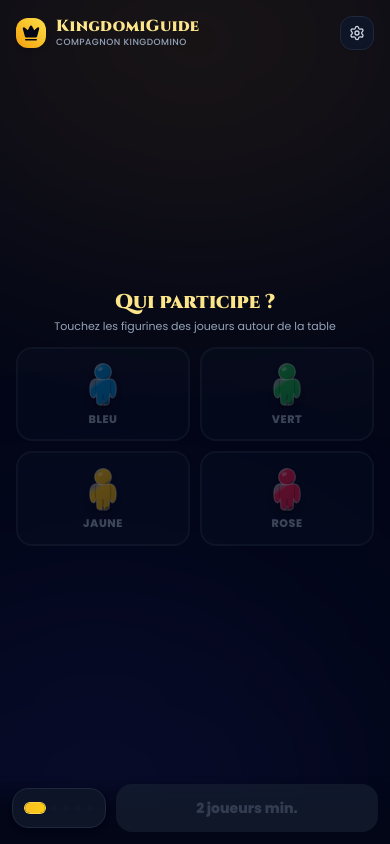
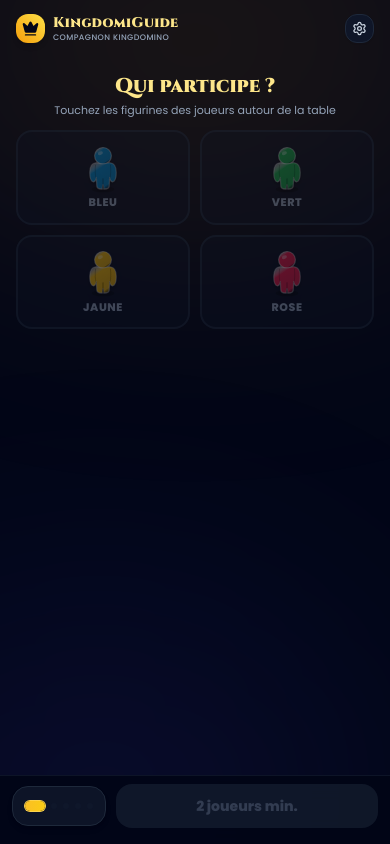
Before and after one commit to Hauryon34/KingdomiGuide, a React (Vite) app: page / in a window 390 px wide. Built offline with nearby package versions, Linux system fonts and the light colour scheme.

Commit message:
Fix mobile viewport lock, double top breathing room, and polish clean splash screen

```diff
--- a/index.html
+++ b/index.html
@@ -1,5 +1,5 @@
 <!doctype html>
-<html lang="fr" class="h-full bg-slate-950 text-slate-100">
+<html lang="fr" class="fixed inset-0 w-full h-full overflow-hidden bg-slate-950 text-slate-100">
   <head>
     <meta charset="UTF-8" />
     <link rel="icon" type="image/svg+xml" href="/icon.svg" />
@@ -15,8 +15,8 @@
     <link rel="preconnect" href="https://fonts.gstatic.com" crossorigin>
     <link href="https://fonts.googleapis.com/css2?family=Cinzel:wght@600;700;800;900&family=Poppins:wght@400;500;600;700;800&display=swap" rel="stylesheet">
   </head>
-  <body class="h-full font-game antialiased selection:bg-amber-500 selection:text-slate-950 overflow-x-hidden">
-    <div id="root" class="h-full"></div>
+  <body class="fixed inset-0 w-full h-full overflow-hidden font-game antialiased selection:bg-amber-500 selection:text-slate-950">
+    <div id="root" class="w-full h-full overflow-hidden"></div>
     <script type="module" src="/src/main.jsx"></script>
   </body>
 </html>
--- a/src/App.jsx
+++ b/src/App.jsx
@@ -189,7 +189,7 @@
             type="button"
             disabled={!isPlayersReady}
             onClick={handleValidatePlayers}
-            className={`flex-1 py-3.5 px-4 rounded-2xl font-black text-sm flex items-center justify-center gap-1.5 transition-all ${
+            className={`flex-1 py-3 px-4 rounded-2xl font-black text-sm flex items-center justify-center gap-1.5 transition-all ${
               isPlayersReady
                 ? 'bg-gradient-to-r from-amber-500 to-yellow-500 text-slate-950 shadow-lg shadow-amber-500/25 hover:scale-[1.01] active:scale-[0.98]'
                 : 'bg-slate-800 text-slate-500 cursor-not-allowed opacity-50'
@@ -204,7 +204,7 @@
           <button
             type="button"
             onClick={() => goToStep(2)}
-            className="flex-1 py-3.5 px-4 rounded-2xl font-black text-sm flex items-center justify-center gap-1.5 bg-gradient-to-r from-amber-500 to-yellow-500 text-slate-950 shadow-lg shadow-amber-500/25 hover:scale-[1.01] active:scale-[0.98] transition-all"
+            className="flex-1 py-3 px-4 rounded-2xl font-black text-sm flex items-center justify-center gap-1.5 bg-gradient-to-r from-amber-500 to-yellow-500 text-slate-950 shadow-lg shadow-amber-500/25 hover:scale-[1.01] active:scale-[0.98] transition-all"
           >
             <span>Continuer</span>
             <ArrowRight size={16} />
@@ -215,7 +215,7 @@
           <button
             type="button"
             onClick={() => goToStep(3)}
-            className="flex-1 py-3.5 px-4 rounded-2xl font-black text-sm flex items-center justify-center gap-1.5 bg-gradient-to-r from-emerald-500 to-green-600 text-white shadow-lg shadow-emerald-500/25 hover:scale-[1.01] active:scale-[0.98] transition-all"
+            className="flex-1 py-3 px-4 rounded-2xl font-black text-sm flex items-center justify-center gap-1.5 bg-gradient-to-r from-emerald-500 to-green-600 text-white shadow-lg shadow-emerald-500/25 hover:scale-[1.01] active:scale-[0.98] transition-all"
           >
             <span>Scores</span>
             <ArrowRight size={16} />
@@ -226,7 +226,7 @@
           <button
             type="button"
             onClick={() => goToStep(4)}
-            className="flex-1 py-3.5 px-4 rounded-2xl font-black text-sm flex items-center justify-center gap-1.5 bg-gradient-to-r from-amber-500 via-yellow-400 to-amber-500 text-slate-950 shadow-lg shadow-amber-500/25 hover:scale-[1.01] active:scale-[0.98] transition-all"
+            className="flex-1 py-3 px-4 rounded-2xl font-black text-sm flex items-center justify-center gap-1.5 bg-gradient-to-r from-amber-500 via-yellow-400 to-amber-500 text-slate-950 shadow-lg shadow-amber-500/25 hover:scale-[1.01] active:scale-[0.98] transition-all"
           >
             <span>Podium</span>
             <ArrowRight size={16} />
@@ -237,7 +237,7 @@
           <button
             type="button"
             onClick={handleImmediateRematch}
-            className="flex-1 py-3.5 px-4 rounded-2xl font-black text-sm flex items-center justify-center gap-1.5 bg-gradient-to-r from-amber-500 to-yellow-500 text-slate-950 shadow-lg shadow-amber-500/25 hover:scale-[1.01] active:scale-[0.98] transition-all"
+            className="flex-1 py-3 px-4 rounded-2xl font-black text-sm flex items-center justify-center gap-1.5 bg-gradient-to-r from-amber-500 to-yellow-500 text-slate-950 shadow-lg shadow-amber-500/25 hover:scale-[1.01] active:scale-[0.98] transition-all"
           >
             {isDynastyMode ? (
               dynastyRound < 3 ? (
@@ -265,7 +265,7 @@
   };
 
   return (
-    <div className="h-[100dvh] max-h-[100dvh] bg-slate-950 text-slate-100 flex flex-col justify-between antialiased relative overflow-hidden">
+    <div className="fixed inset-0 w-full h-full bg-slate-950 text-slate-100 flex flex-col justify-between overflow-hidden select-none">
       {/* Splash Screen */}
       {showSplash && <SplashScreen onFinish={() => setShowSplash(false)} />}
 
@@ -275,49 +275,49 @@
         <div className="absolute -bottom-40 right-10 w-[500px] h-[400px] bg-indigo-600/10 rounded-full blur-[130px]"></div>
       </div>
 
-      {/* Responsive Container (Wrapper pour simulation S25 Ultra sur PC) */}
+      {/* Desktop / Mobile Frame Container */}
       <div className={`w-full flex-1 flex flex-col justify-between mx-auto h-full overflow-hidden ${
         isMobileFrame
           ? 'max-w-[412px] my-auto max-h-[890px] rounded-[40px] border-8 border-slate-800 bg-slate-950 shadow-2xl relative'
           : 'max-w-md'
       }`}>
-        {/* Header Fixe Aéré */}
-        <header className="shrink-0 w-full px-4 pt-4 pb-2 flex items-center justify-between z-30">
+        {/* Header Fixe en Haut */}
+        <header className="shrink-0 w-full px-4 pt-3.5 pb-2 flex items-center justify-between z-30">
           <div
             onClick={() => goToStep(0)}
-            className="flex items-center gap-2.5 cursor-pointer hover:opacity-90 transition-opacity"
+            className="flex items-center gap-2 cursor-pointer hover:opacity-90 transition-opacity"
           >
             <div className="p-1.5 rounded-xl bg-gradient-to-tr from-amber-500 to-yellow-300 text-slate-950 shadow-md">
-              <Crown size={18} className="fill-slate-950" />
+              <Crown size={17} className="fill-slate-950" />
             </div>
             <div>
-              <span className="font-medieval font-black text-base tracking-wide text-amber-200 block leading-tight">
+              <span className="font-medieval font-black text-sm sm:text-base tracking-wide text-amber-200 block leading-tight">
                 KingdomiGuide
               </span>
-              <span className="text-[9px] text-slate-400 font-medium tracking-wider uppercase block">
+              <span className="text-[8px] text-slate-400 font-medium tracking-wider uppercase block">
                 {isDynastyMode ? `Dynastie (Manche ${dynastyRound}/3)` : 'Compagnon Kingdomino'}
               </span>
             </div>
           </div>
 
-          <div className="flex items-center gap-2">
+          <div className="flex items-center gap-1.5">
             <button
               type="button"
               onClick={() => {
                 playClickSound();
                 setIsSettingsOpen(true);
               }}
-              className="p-2 rounded-xl bg-slate-900/90 border border-slate-800 text-slate-300 hover:text-amber-400 hover:bg-slate-800 transition-all shadow-sm"
+              className="p-1.5 rounded-xl bg-slate-900/90 border border-slate-800 text-slate-300 hover:text-amber-400 hover:bg-slate-800 transition-all shadow-sm"
               title="Paramètres de l'application"
             >
-              <Settings size={16} />
+              <Settings size={15} />
             </button>
           </div>
         </header>
 
-        {/* Main Content Area Défilable avec Contenu Centré et Aéré */}
-        <main className="flex-1 overflow-y-auto overscroll-contain px-3 py-2 flex flex-col justify-start z-10">
-          <div className="w-full my-auto py-1">
+        {/* Zone de Contenu Défilable avec Alignement Haut Amplement Aéré */}
+        <main className="flex-1 overflow-y-auto overscroll-contain px-3 pt-5 pb-5 flex flex-col justify-start z-10">
+          <div className="w-full space-y-3">
             {currentStep === 0 && (
               <StepPlayers
                 selectedMeeples={selectedMeeples}
@@ -387,8 +387,8 @@
           </div>
         </main>
 
-        {/* Footer Fixe / Sticky Garanti Toujours Visible au Bas de l'Écran */}
-        <footer className="shrink-0 w-full px-3 pt-2 pb-[max(0.75rem,env(safe-area-inset-bottom))] bg-gradient-to-t from-slate-950 via-slate-950/95 to-transparent z-30">
+        {/* Footer 100% Fixé au Bas de l'Écran */}
+        <footer className="shrink-0 w-full px-3 pt-2 pb-4 bg-slate-950/95 backdrop-blur-md border-t border-slate-900/90 z-30">
           <div className="flex items-center gap-2.5 max-w-sm mx-auto w-full">
             <BreadcrumbDots
               currentStep={currentStep}
--- a/src/components/StepTurnOrder.jsx
+++ b/src/components/StepTurnOrder.jsx
@@ -50,7 +50,7 @@
   const isFourPlayers = playerCount === 4 && turnOrder.length === 4;
 
   return (
-    <div className="space-y-4 max-w-sm mx-auto px-1 animate-fade-in text-center my-auto">
+    <div className="space-y-4 max-w-sm mx-auto px-1 animate-fade-in text-center">
       {/* Title Section & Reshuffle Button */}
       <div className="flex items-center justify-between px-1">
         <div className="inline-flex items-center gap-1.5 px-3 py-0.5 rounded-full bg-amber-500/20 text-amber-300 text-[11px] font-bold uppercase tracking-wider border border-amber-500/30">
--- a/src/index.css
+++ b/src/index.css
@@ -3,16 +3,22 @@
 @tailwind utilities;
 
 @layer base {
-  body {
-    @apply bg-slate-950 text-slate-100 min-h-screen select-none;
+  html, body, #root {
+    height: 100%;
+    height: 100dvh;
+    margin: 0;
+    padding: 0;
+    overflow: hidden;
     -webkit-tap-highlight-color: transparent;
+    user-select: none;
+    -webkit-user-select: none;
   }
 }
 
 /* Custom Scrollbars */
 ::-webkit-scrollbar {
-  width: 6px;
-  height: 6px;
+  width: 5px;
+  height: 5px;
 }
 ::-webkit-scrollbar-track {
   background: rgba(15, 23, 42, 0.6);
@@ -23,28 +29,6 @@
 }
 ::-webkit-scrollbar-thumb:hover {
   background: rgba(234, 179, 8, 0.7);
-}
-
-/* Wood & Parchment Medieval textures */
-.bg-parchment {
-  background: linear-gradient(135deg, #fef3c7 0%, #fde68a 100%);
-  color: #451a03;
-}
-
-.bg-parchment-dark {
-  background: linear-gradient(135deg, #1e293b 0%, #0f172a 100%);
-}
-
-.border-wood {
-  border-color: #854d0e;
-}
-
-.wood-gradient {
-  background: linear-gradient(180deg, #78350f 0%, #451a03 100%);
-}
-
-.gold-gradient {
-  background: linear-gradient(135deg, #fef08a 0%, #eab308 50%, #ca8a04 100%);
 }
 
 /* Kingdomino Terrain Gradients & Patterns */
```
Also changed, not shown: src/components/SplashScreen.jsx (+16 -18 lines), src/components/StepScore.jsx (+8 -8 lines), public/icon.svg.
